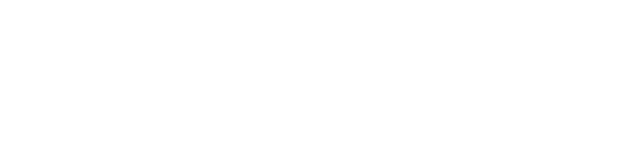
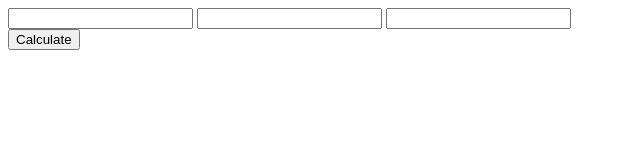
Before and after one commit to Aleksis-dev/abcd, a plain HTML site: page index.html in a window 1280 px wide. Shown: the whole page, without its empty margins (0-640 px from the left). Drawn offline with Linux system fonts and the light colour scheme.

Commit message:
html input fields added

```diff
--- a/index.html
+++ b/index.html
@@ -6,6 +6,10 @@
     <title>Document</title>
 </head>
 <body>
-
+    <input type="number" id="01">
+    <input type="text" id="operator">
+    <input type="number" id="02"><br>
+    <button id="calcButton">Calculate</button>
+    <p id="output"></p>
 </body>
 </html>
```
